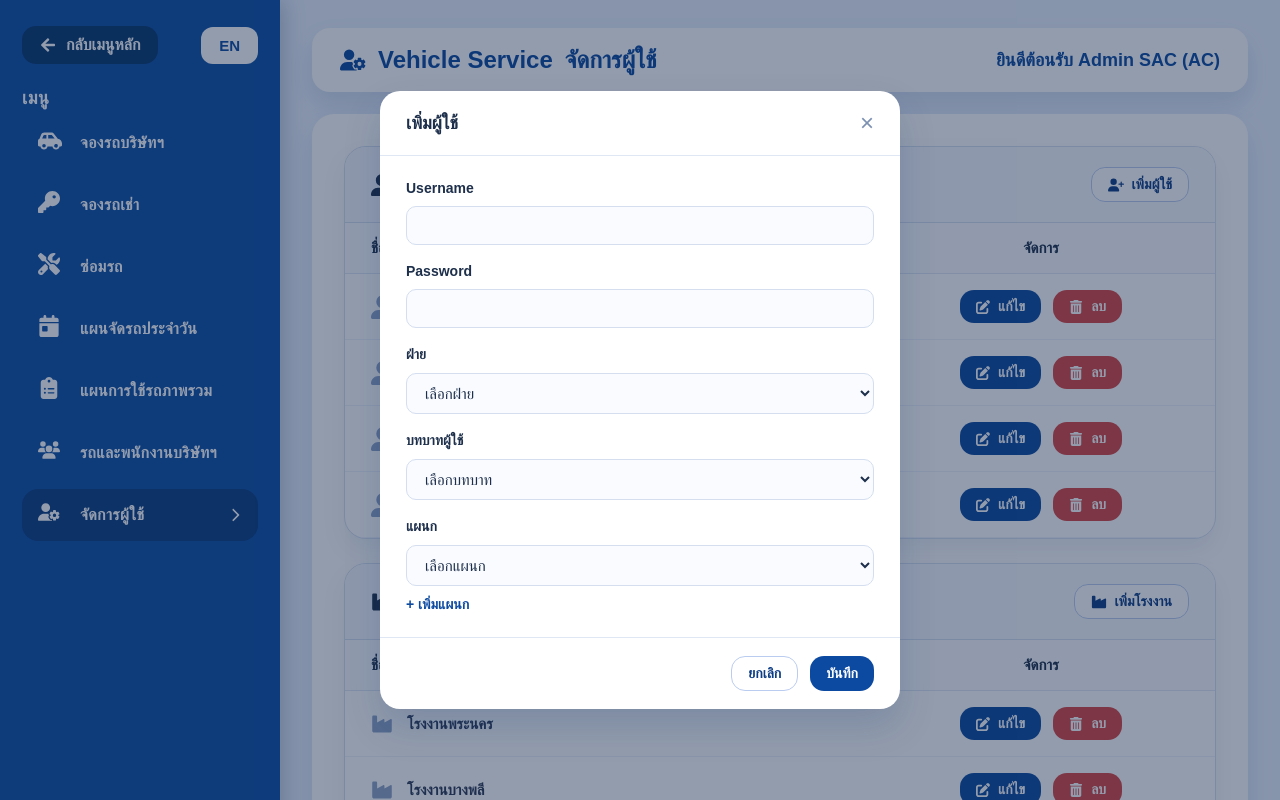
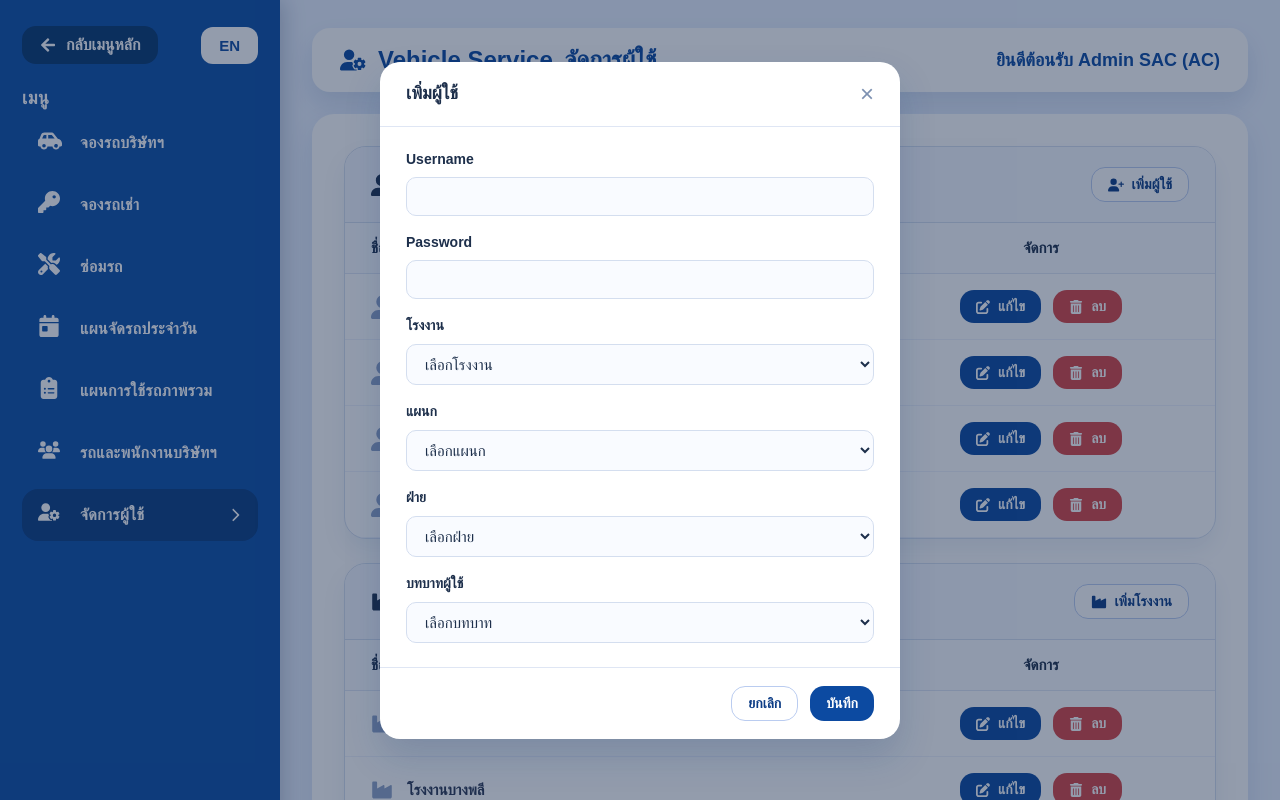
Before and after one commit to SSENEIEI/Vehicle-Service, a Next.js app: page /user-management in a window 1280 px wide. Both pictures are taken after a click on the button "เพิ่มผู้ใช้". Shown: the top 800 px of the page. Built offline with nearby package versions, Linux system fonts and the light colour scheme.

Commit message:
เอาเลือกแผนกหลายอันออก

```diff
--- a/src/app/user-management/UserManagementClient.js
+++ b/src/app/user-management/UserManagementClient.js
@@ -188,28 +188,6 @@ const styles = {
     outline: "none",
     boxSizing: "border-box",
   },
-  departmentRow: {
-    display: "flex",
-    alignItems: "center",
-    gap: "12px",
-  },
-  inlineAddButton: {
-    alignSelf: "flex-start",
-    background: "none",
-    border: "none",
-    color: "#0c4aa1",
-    fontWeight: "700",
-    cursor: "pointer",
-    fontSize: "14px",
-  },
-  inlineRemoveButton: {
-    background: "none",
-    border: "none",
-    color: "#d64545",
-    fontWeight: "700",
-    cursor: "pointer",
-    fontSize: "13px",
-  },
   modalActions: {
     display: "flex",
     justifyContent: "flex-end",
@@ -264,9 +242,10 @@ const vehicles = [
 const createInitialUserForm = () => ({
   username: "",
   password: "",
+  factory: "",
+  department: "",
   division: "",
   role: "",
-  departments: [""],
 });
 
 export default function UserManagementClient() {
@@ -289,32 +268,6 @@ export default function UserManagementClient() {
   const handleInputChange = (field) => (event) => {
     const { value } = event.target;
     setUserForm((prev) => ({ ...prev, [field]: value }));
-  };
-
-  const handleDepartmentChange = (index, value) => {
-    setUserForm((prev) => {
-      const nextDepartments = [...prev.departments];
-      nextDepartments[index] = value;
-      return { ...prev, departments: nextDepartments };
-    });
-  };
-
-  const handleAddDepartmentField = () => {
-    setUserForm((prev) => ({
-      ...prev,
-      departments: [...prev.departments, ""],
-    }));
-  };
-
-  const handleRemoveDepartmentField = (index) => {
-    setUserForm((prev) => {
-      if (prev.departments.length === 1) {
-        return prev;
-      }
-
-      const nextDepartments = prev.departments.filter((_, idx) => idx !== index);
-      return { ...prev, departments: nextDepartments.length ? nextDepartments : [""] };
-    });
   };
 
   const handleSubmitAddUser = (event) => {
@@ -660,6 +613,50 @@ export default function UserManagementClient() {
               </div>
 
               <div style={styles.fieldGroup}>
+                <label style={styles.fieldLabel} htmlFor="user-factory">
+                  โรงงาน
+                </label>
+                <select
+                  id="user-factory"
+                  style={styles.select}
+                  value={userForm.factory}
+                  onChange={handleInputChange("factory")}
+                  required
+                >
+                  <option value="" disabled>
+                    เลือกโรงงาน
+                  </option>
+                  {factories.map((factory) => (
+                    <option key={factory.id} value={factory.id}>
+                      {factory.name}
+                    </option>
+                  ))}
+                </select>
+              </div>
+
+              <div style={styles.fieldGroup}>
+                <label style={styles.fieldLabel} htmlFor="user-department">
+                  แผนก
+                </label>
+                <select
+                  id="user-department"
+                  style={styles.select}
+                  value={userForm.department}
+                  onChange={handleInputChange("department")}
+                  required
+                >
+                  <option value="" disabled>
+                    เลือกแผนก
+                  </option>
+                  {departments.map((department) => (
+                    <option key={department.id} value={department.id}>
+                      {department.name}
+                    </option>
+                  ))}
+                </select>
+              </div>
+
+              <div style={styles.fieldGroup}>
                 <label style={styles.fieldLabel} htmlFor="user-division">
                   ฝ่าย
                 </label>
@@ -699,48 +696,6 @@ export default function UserManagementClient() {
                   <option value="vendor">ผู้ให้บริการ (Vendor)</option>
                 </select>
               </div>
-
-              <div style={styles.fieldGroup}>
-                <span style={styles.fieldLabel}>แผนก</span>
-                {userForm.departments.map((departmentValue, index) => (
-                  <div key={`department-${index}`} style={styles.departmentRow}>
-                    <select
-                      style={styles.select}
-                      value={departmentValue}
-                      onChange={(event) =>
-                        handleDepartmentChange(index, event.target.value)
-                      }
-                      required={index === 0}
-                    >
-                      <option value="" disabled>
-                        เลือกแผนก
-                      </option>
-                      {departments.map((department) => (
-                        <option key={department.id} value={department.id}>
-                          {department.name}
-                        </option>
-                      ))}
-                    </select>
-                    {userForm.departments.length > 1 && (
-                      <button
-                        type="button"
-                        style={styles.inlineRemoveButton}
-                        onClick={() => handleRemoveDepartmentField(index)}
-                        aria-label="ลบแผนก"
-                      >
-                        ลบ
-                      </button>
-                    )}
-                  </div>
-                ))}
-                <button
-                  type="button"
-                  style={styles.inlineAddButton}
-                  onClick={handleAddDepartmentField}
-                >
-                  + เพิ่มแผนก
-                </button>
-              </div>
             </div>
 
             <div style={styles.modalActions}>
```
